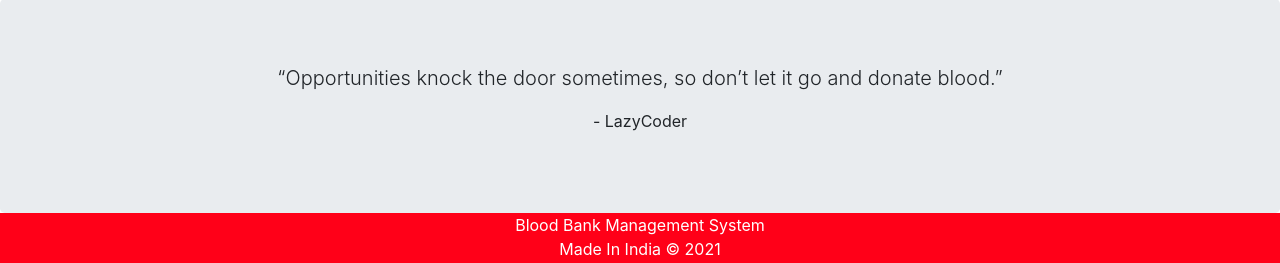
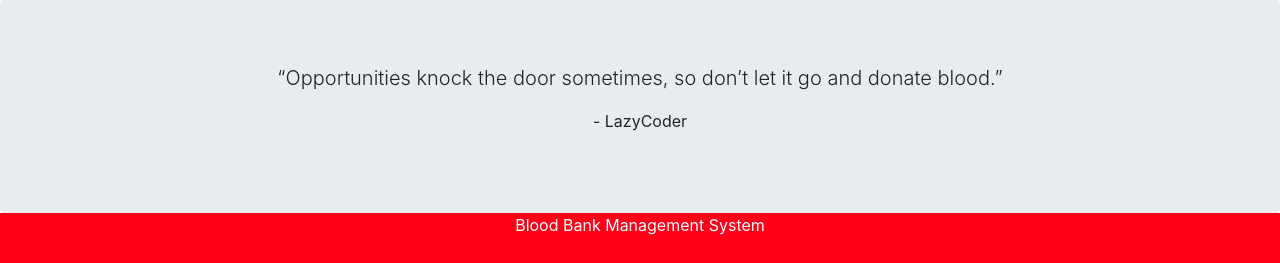
Before and after one commit to trevin-livele/blood_bank_donation, a Django app: page / in a window 1280 px wide. Shown: the part 585-848 px from the top of the page. Run offline with Django 3.2, Linux system fonts and the light colour scheme; data comes from the database, SQL or seed files in the repository; some libraries are stand-ins or nearby versions.

Commit message:
added initial files

```diff
--- a/templates/blood/footer.html
+++ b/templates/blood/footer.html
@@ -20,15 +20,10 @@
 <div class="footer">
   <p>Blood Bank Management System
       <br>
-      Made In India &copy; 2021
+
   </p>
 
 </div>
 
 </body>
 </html>
-<!--
-developed By : sumit kumar
-facebook : fb.com/sumit.luv
-youtube : youtube.com/lazycoders
--->
--- a/templates/blood/navbar.html
+++ b/templates/blood/navbar.html
@@ -64,11 +64,7 @@
     </nav>
   </div>
 
-<!--
-developed By : sumit kumar
-facebook : fb.com/sumit.luv
-youtube : youtube.com/lazycoders
--->
+
 </body>
 
 </html>
```
